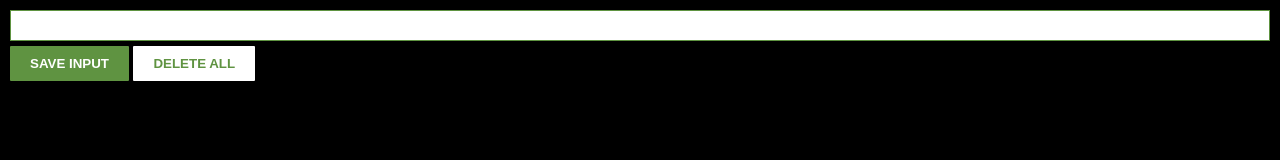
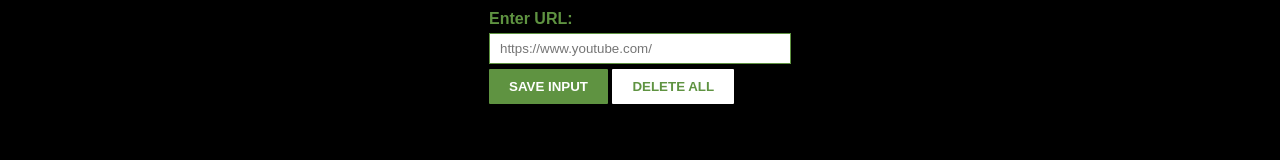
Before and after one commit to MohamadCode/Chrome-Extension, a browser extension: page index.html in a window 1280 px wide. Drawn offline with Linux system fonts and the light colour scheme; no server answers.

Commit message:
structure enhancemint

```diff
--- a/index.html
+++ b/index.html
@@ -9,7 +9,8 @@
 </head>
 <body>
 
-<input type="text" id="input-el">
+<label>Enter URL:</label>
+<input type="text" id="input-el" placeholder="https://www.youtube.com/">
 <button id="input-btn">SAVE INPUT</button>
 <button id="delete-btn">DELETE ALL</button>
 <ul id="ul-el"></ul>
--- a/style.css
+++ b/style.css
@@ -1,20 +1,26 @@
 body {
-    margin: 0;
+    margin: 0 auto;
     padding: 10px;
     font-family: Arial, Helvetica, sans-serif;
     background-color: black;
     color: white;
+    max-width: 302px;
+
 }
 
 
-/* green color -> #5f9341 */
+label {
+    display: block;
+    margin-bottom: 5px;
+    color: #5f9341;
+    font-weight: 900;
+}
 
 input {
     width: 100%;
     padding: 7px 10px;
     box-sizing: border-box;
     border: 1px solid #5f9341;
-    min-width: 400px;
 }
 
 button {
```
